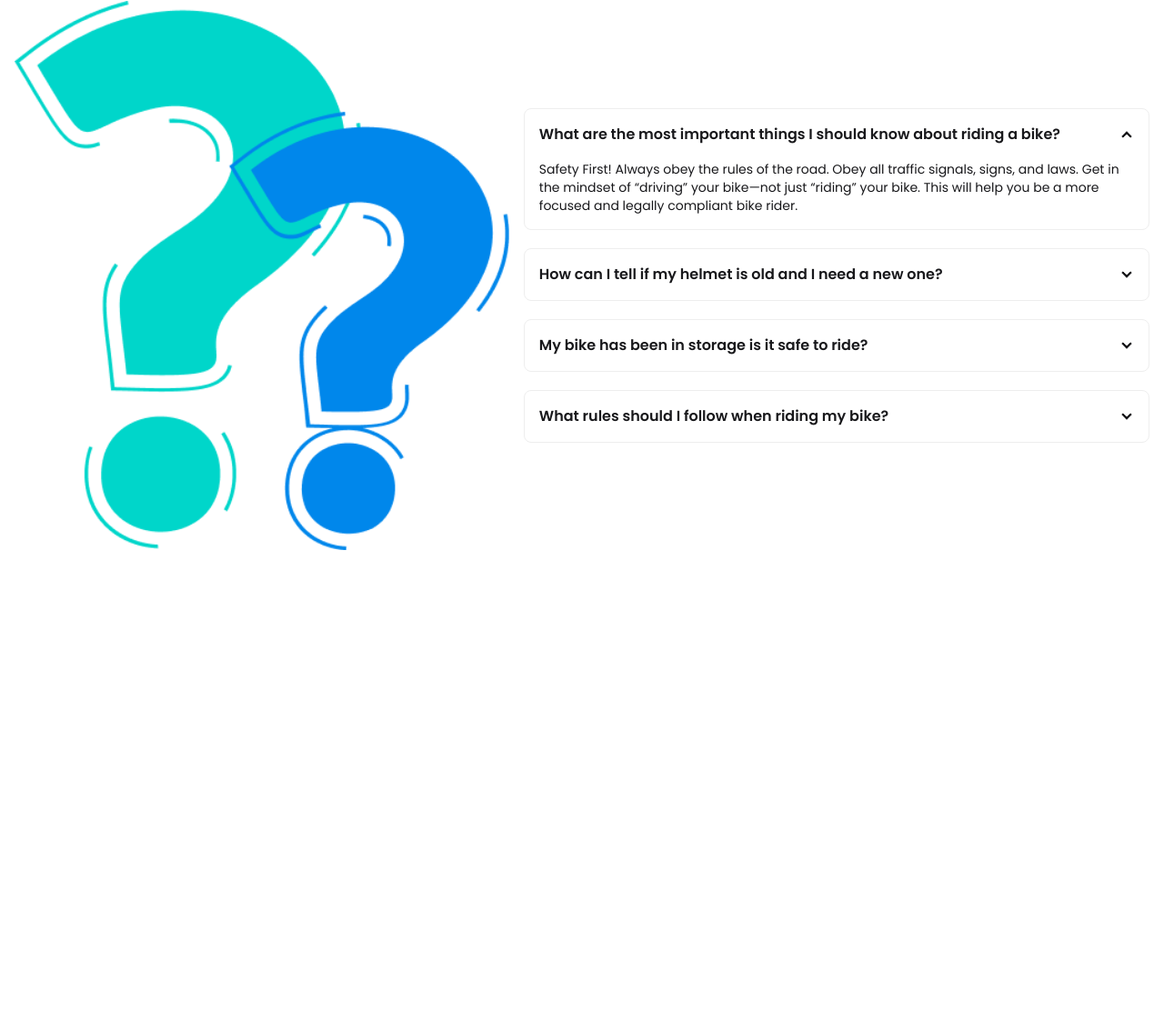
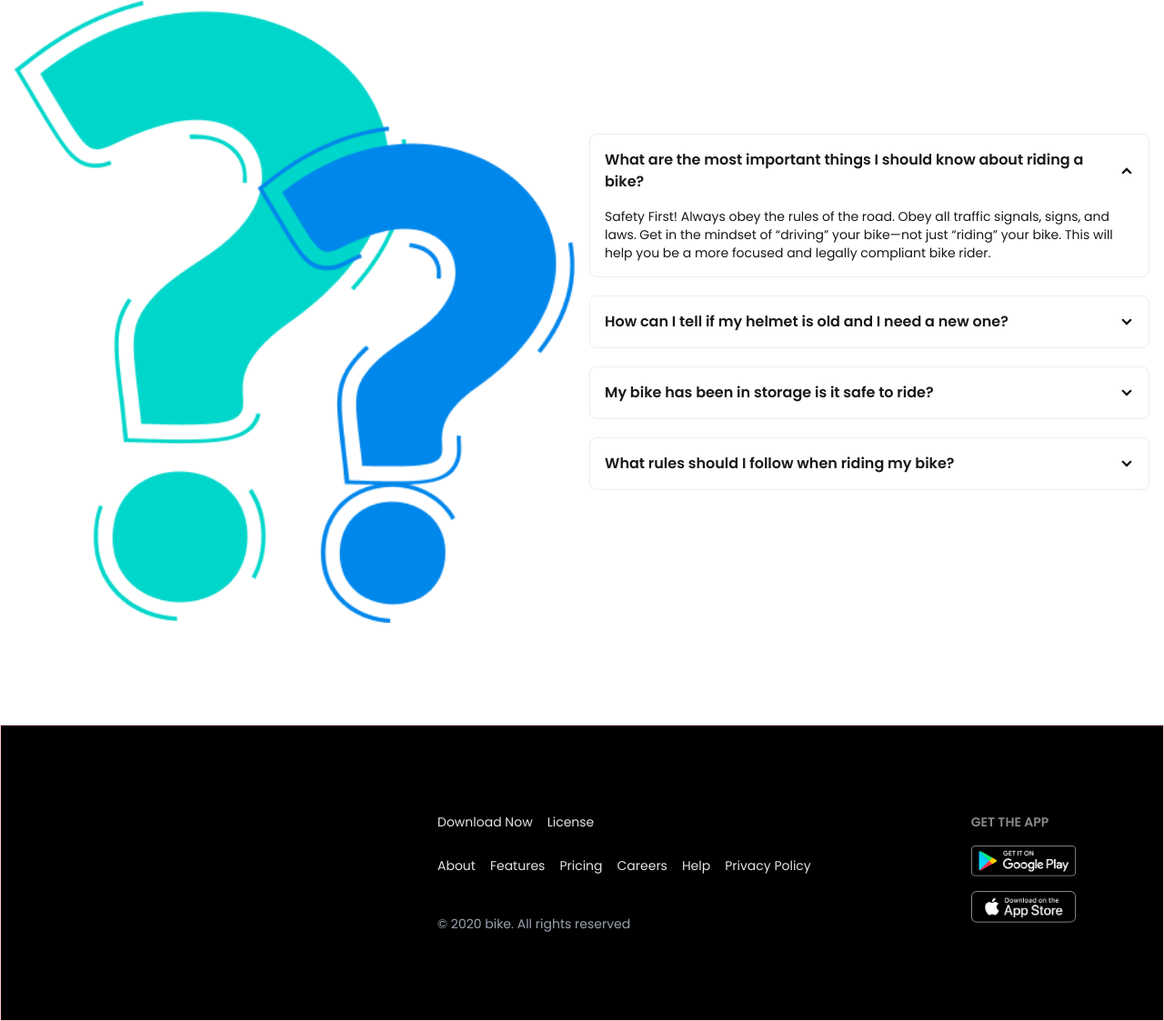
Before and after one commit to abdeyrabby404/Biker-zonee, a plain HTML site: page index.html in a window 1280 px wide. Shown: the part 2580-3703 px from the top of the page at 91% size. Before the commit the page ends 3297 px from the top, so only its background shows below. Drawn offline with nearby package versions, Linux system fonts and the light colour scheme.

Commit message:
footer section updated

```diff
--- a/index.html
+++ b/index.html
@@ -372,30 +372,43 @@
             <!-- Hero Section  -->
             <div class="hero">
                 <div class="hero-content flex-col lg:flex-row">
-                    <img  src="./images/others/faq.png"
-                        class="w-full rounded-lg" />
-                    <div class="space-y-5">
+                    <img src="./images/others/faq.png" class="w-full rounded-lg" />
+                    <div class="w-full space-y-5">
                         <div class="collapse collapse-arrow bg-base-100 border border-base-300">
                             <input type="radio" name="my-accordion-2" checked="checked" />
                             <div class="collapse-title font-semibold">What are the most important things I should
                                 know about riding a bike?</div>
-  <div class="collapse-content text-sm">Safety First! Always obey the rules of the road. Obey all traffic signals, signs, and laws. Get in the mindset of “driving” your bike—not just “riding” your bike. This will help you be a more focused and legally compliant bike rider. </div>
+                            <div class="collapse-content text-sm">Safety First! Always obey the rules of the road. Obey
+                                all traffic signals, signs, and laws. Get in the mindset of “driving” your bike—not just
+                                “riding” your bike. This will help you be a more focused and legally compliant bike
+                                rider. </div>
                         </div>
                         <div class="collapse collapse-arrow bg-base-100 border border-base-300">
                             <input type="radio" name="my-accordion-2" />
                             <div class="collapse-title font-semibold">How can I tell if my helmet is old and I need a
                                 new one?</div>
-  <div class="collapse-content text-sm">Safety First! Always obey the rules of the road. Obey all traffic signals, signs, and laws. Get in the mindset of “driving” your bike—not just “riding” your bike. This will help you be a more focused and legally compliant bike rider.</div>
+                            <div class="collapse-content text-sm">Safety First! Always obey the rules of the road. Obey
+                                all traffic signals, signs, and laws. Get in the mindset of “driving” your bike—not just
+                                “riding” your bike. This will help you be a more focused and legally compliant bike
+                                rider.</div>
                         </div>
                         <div class="collapse collapse-arrow bg-base-100 border border-base-300">
                             <input type="radio" name="my-accordion-2" />
-  <div class="collapse-title font-semibold">My bike has been in storage is it safe to ride?</div>
-  <div class="collapse-content text-sm">Safety First! Always obey the rules of the road. Obey all traffic signals, signs, and laws. Get in the mindset of “driving” your bike—not just “riding” your bike. This will help you be a more focused and legally compliant bike rider.</div>
+                            <div class="collapse-title font-semibold">My bike has been in storage is it safe to ride?
+                            </div>
+                            <div class="collapse-content text-sm">Safety First! Always obey the rules of the road. Obey
+                                all traffic signals, signs, and laws. Get in the mindset of “driving” your bike—not just
+                                “riding” your bike. This will help you be a more focused and legally compliant bike
+                                rider.</div>
                         </div>
                         <div class="collapse collapse-arrow bg-base-100 border border-base-300">
                             <input type="radio" name="my-accordion-2" />
-  <div class="collapse-title font-semibold">What rules should I follow when riding my bike?</div>
-  <div class="collapse-content text-sm">Safety First! Always obey the rules of the road. Obey all traffic signals, signs, and laws. Get in the mindset of “driving” your bike—not just “riding” your bike. This will help you be a more focused and legally compliant bike rider.</div>
+                            <div class="collapse-title font-semibold">What rules should I follow when riding my bike?
+                            </div>
+                            <div class="collapse-content text-sm">Safety First! Always obey the rules of the road. Obey
+                                all traffic signals, signs, and laws. Get in the mindset of “driving” your bike—not just
+                                “riding” your bike. This will help you be a more focused and legally compliant bike
+                                rider.</div>
                         </div>
                     </div>
                 </div>
@@ -403,8 +416,35 @@ new one?</div>
             </div>
         </section>
     </main>
-    <footer>
-
+    <footer class="">
+        <div class="footer border border-red-200 mx-auto sm:footer-horizontal bg-black text-neutral-content p-10 lg:p-24">
+            <aside class="space-y-5 lg:pl-96">
+            <ul class="flex gap-4 ">
+                <li><a href="#" >Download Now</a></li>
+                <li><a href="#">License</a></li>
+            </ul>
+            <ul class="flex gap-4">
+                <li><a href="#">About</a></li>
+                <li><a href="#">Features</a></li>
+                <li><a href="#">Pricing</a></li>
+                <li><a href="#">Careers</a></li>
+                <li><a href="#">Help</a></li>
+                <li><a href="#">Privacy Policy</a></li>
+            </ul>
+            <p class="mt-4 text-gray-400">© 2020 bike. All rights reserved</p>
+        </aside>
+        <nav class="lg:pl-40">
+            <h6 class="footer-title">Get the app</h6>
+            <div class="grid grid-cols-1 gap-4">
+                <a>
+                    <img class="w-48" src="./images/others/android.png" alt="">
+                </a>
+                <a>
+                    <img class="w-48" src="./images/others/ios.png" alt="">
+                </a>
+            </div>
+        </nav>
+        </div>
     </footer>
 </body>
 
```
Lines whose indentation alone changed are shown as unchanged.
